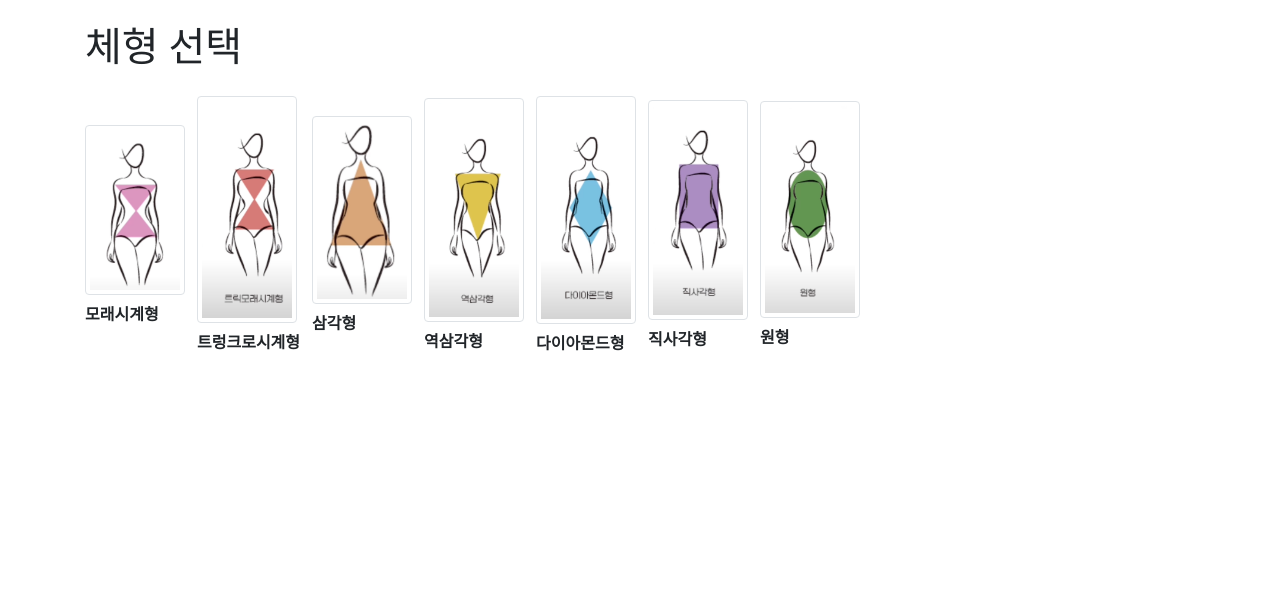
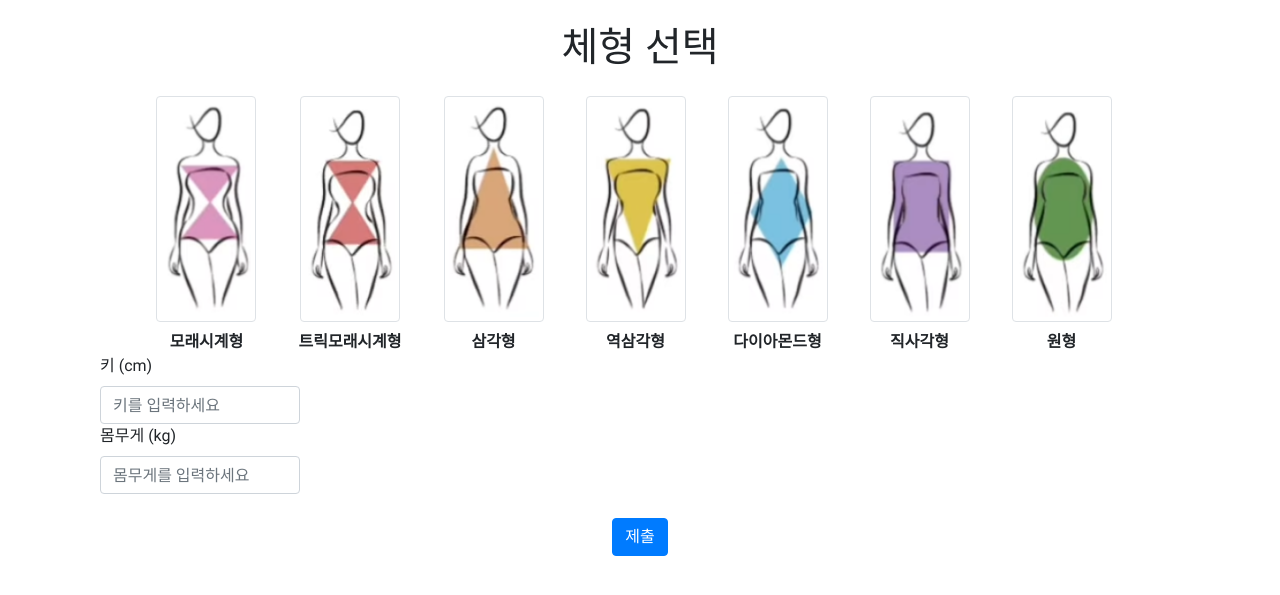
Before and after one commit to WhaleKimm/vFit, a Flask app: page / in a window 1280 px wide. Shown: the part 56-651 px from the top of the page. Run offline with Flask 2, Linux system fonts and the light colour scheme; parts of the project's set-up code (start-up, migrations or seed data) failed here and were passed over; some libraries are stand-ins or nearby versions.

Commit message:
메인 페이지 수정(사진 변경, 틀 추가)

```diff
--- a/templates/index.html
+++ b/templates/index.html
@@ -3,59 +3,86 @@
 {% block title %}Home - vFit{% endblock %}
 
 {% block content %}
-<h1 class="mt-4">체형 선택</h1>
-<div class="body-shapes position-relative d-inline-block">
-    <div class="row mt-3">
-        <div class="col-12 d-flex justify-content-between">
-            <div class="form-check form-check-inline">
+<h1 class="mt-4 text-center">체형 선택</h1>
+<div class="body-shapes position-relative d-inline-block w-100">
+    <div class="row mt-3 justify-content-center">
+        <div class="col-auto">
+            <div class="form-check form-check-inline text-center">
                 <input class="form-check-input d-none" type="radio" name="body_shape" id="shape1" value="모래시계형">
                 <label class="form-check-label" for="shape1">
-                    <img src="{{ url_for('static', filename='images/Form1.png') }}" alt="모래시계형" class="img-thumbnail">
+                    <img src="{{ url_for('static', filename='images/Hourglass.png') }}" alt="모래시계형" class="img-thumbnail" style="width: 150px;">
                     <div>모래시계형</div>
                 </label>
             </div>
-            <div class="form-check form-check-inline">
-                <input class="form-check-input d-none" type="radio" name="body_shape" id="shape2" value="트렁크로시계형">
+        </div>
+        <div class="col-auto">
+            <div class="form-check form-check-inline text-center">
+                <input class="form-check-input d-none" type="radio" name="body_shape" id="shape2" value="트릭모래시계형">
                 <label class="form-check-label" for="shape2">
-                    <img src="{{ url_for('static', filename='images/Form2.png') }}" alt="트렁크로시계형" class="img-thumbnail">
-                    <div>트렁크로시계형</div>
+                    <img src="{{ url_for('static', filename='images/TrickHourglass.png') }}" alt="트릭모래시계형" class="img-thumbnail" style="width: 150px;">
+                    <div>트릭모래시계형</div>
                 </label>
             </div>
-            <div class="form-check form-check-inline">
+        </div>
+        <div class="col-auto">
+            <div class="form-check form-check-inline text-center">
                 <input class="form-check-input d-none" type="radio" name="body_shape" id="shape3" value="삼각형">
                 <label class="form-check-label" for="shape3">
-                    <img src="{{ url_for('static', filename='images/Form3.png') }}" alt="삼각형" class="img-thumbnail">
+                    <img src="{{ url_for('static', filename='images/Triangle.png') }}" alt="삼각형" class="img-thumbnail" style="width: 150px;">
                     <div>삼각형</div>
                 </label>
             </div>
-            <div class="form-check form-check-inline">
+        </div>
+        <div class="col-auto">
+            <div class="form-check form-check-inline text-center">
                 <input class="form-check-input d-none" type="radio" name="body_shape" id="shape4" value="역삼각형">
                 <label class="form-check-label" for="shape4">
-                    <img src="{{ url_for('static', filename='images/Form4.png') }}" alt="역삼각형" class="img-thumbnail">
+                    <img src="{{ url_for('static', filename='images/ReverseTriangle.png') }}" alt="역삼각형" class="img-thumbnail" style="width: 150px;">
                     <div>역삼각형</div>
                 </label>
             </div>
-            <div class="form-check form-check-inline">
+        </div>
+        <div class="col-auto">
+            <div class="form-check form-check-inline text-center">
                 <input class="form-check-input d-none" type="radio" name="body_shape" id="shape5" value="다이아몬드형">
                 <label class="form-check-label" for="shape5">
-                    <img src="{{ url_for('static', filename='images/Form5.png') }}" alt="다이아몬드형" class="img-thumbnail">
+                    <img src="{{ url_for('static', filename='images/Diamond.png') }}" alt="다이아몬드형" class="img-thumbnail" style="width: 150px;">
                     <div>다이아몬드형</div>
                 </label>
             </div>
-            <div class="form-check form-check-inline">
+        </div>
+        <div class="col-auto">
+            <div class="form-check form-check-inline text-center">
                 <input class="form-check-input d-none" type="radio" name="body_shape" id="shape6" value="직사각형">
                 <label class="form-check-label" for="shape6">
-                    <img src="{{ url_for('static', filename='images/Form6.png') }}" alt="직사각형" class="img-thumbnail">
+                    <img src="{{ url_for('static', filename='images/Rectangle.png') }}" alt="직사각형" class="img-thumbnail" style="width: 150px;">
                     <div>직사각형</div>
                 </label>
             </div>
-            <div class="form-check form-check-inline">
+        </div>
+        <div class="col-auto">
+            <div class="form-check form-check-inline text-center">
                 <input class="form-check-input d-none" type="radio" name="body_shape" id="shape7" value="원형">
                 <label class="form-check-label" for="shape7">
-                    <img src="{{ url_for('static', filename='images/Form7.png') }}" alt="원형" class="img-thumbnail">
+                    <img src="{{ url_for('static', filename='images/Circle.png') }}" alt="원형" class="img-thumbnail" style="width: 150px;">
                     <div>원형</div>
                 </label>
             </div>
+        </div>
+    </div>
+    <div class>
+        <div class="col-auto">
+            <label for="height" class="form-label">키 (cm)</label>
+            <input type="number" class="form-control" id="height" name="height" placeholder="키를 입력하세요" style="width: 200px;">
+        </div>
+        <div class="col-auto">
+            <label for="weight" class="form-label">몸무게 (kg)</label>
+            <input type="number" class="form-control" id="weight" name="weight" placeholder="몸무게를 입력하세요" style="width: 200px;">
+        </div>
+    </div>
+    <div class="row mt-4 justify-content-center">
+        <div class="col-auto">
+            <button type="submit" class="btn btn-primary">제출</button>
         </div>
     </div>
 </div>
```
Also changed, not shown: static/images/Circle.png (added), static/images/Diamond.png (added), static/images/Form1.png (deleted), static/images/Form2.png (deleted), static/images/Form3.png (deleted), static/images/Form4.png (deleted), static/images/Form5.png (deleted), static/images/Form6.png (deleted), static/images/Form7.png (deleted), static/images/Hourglass.png (added), static/images/Rectangle.png (added), static/images/ReverseTriangle.png (added), static/images/Triangle.png (added), static/images/TrickHourglass.png (added).
